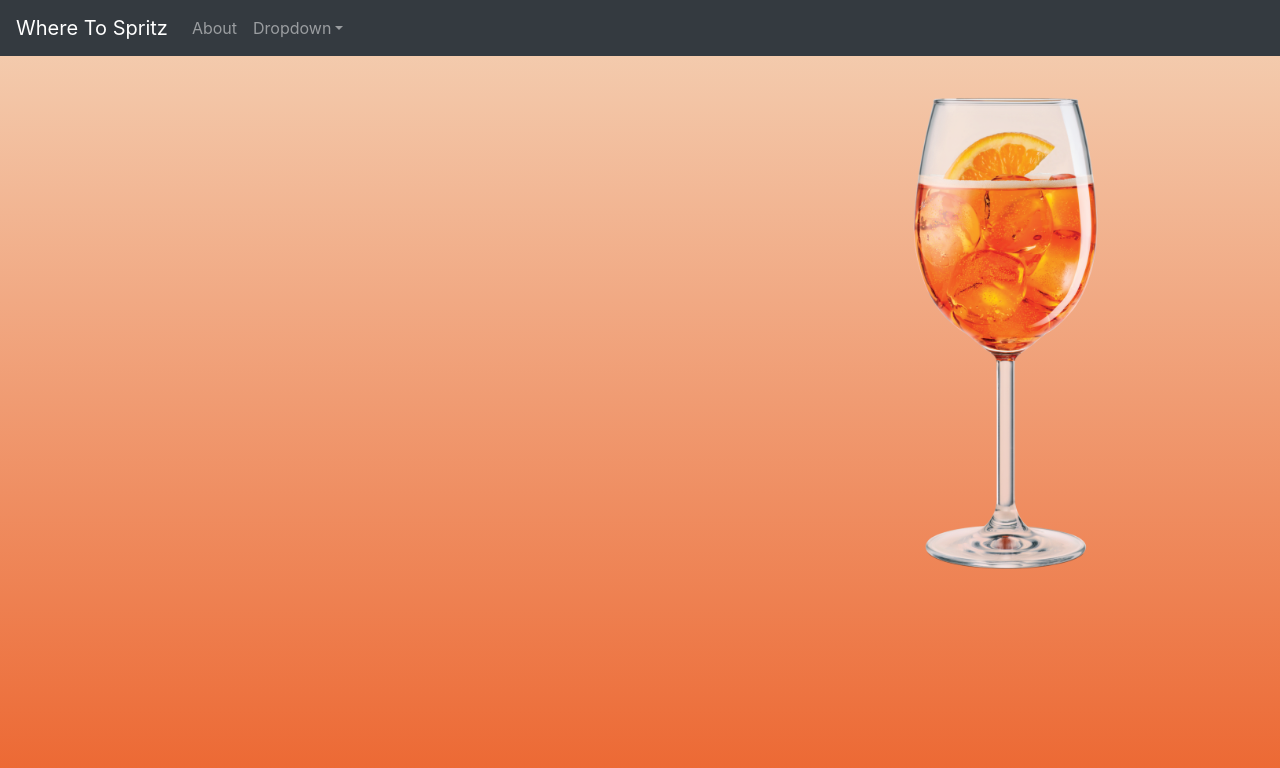
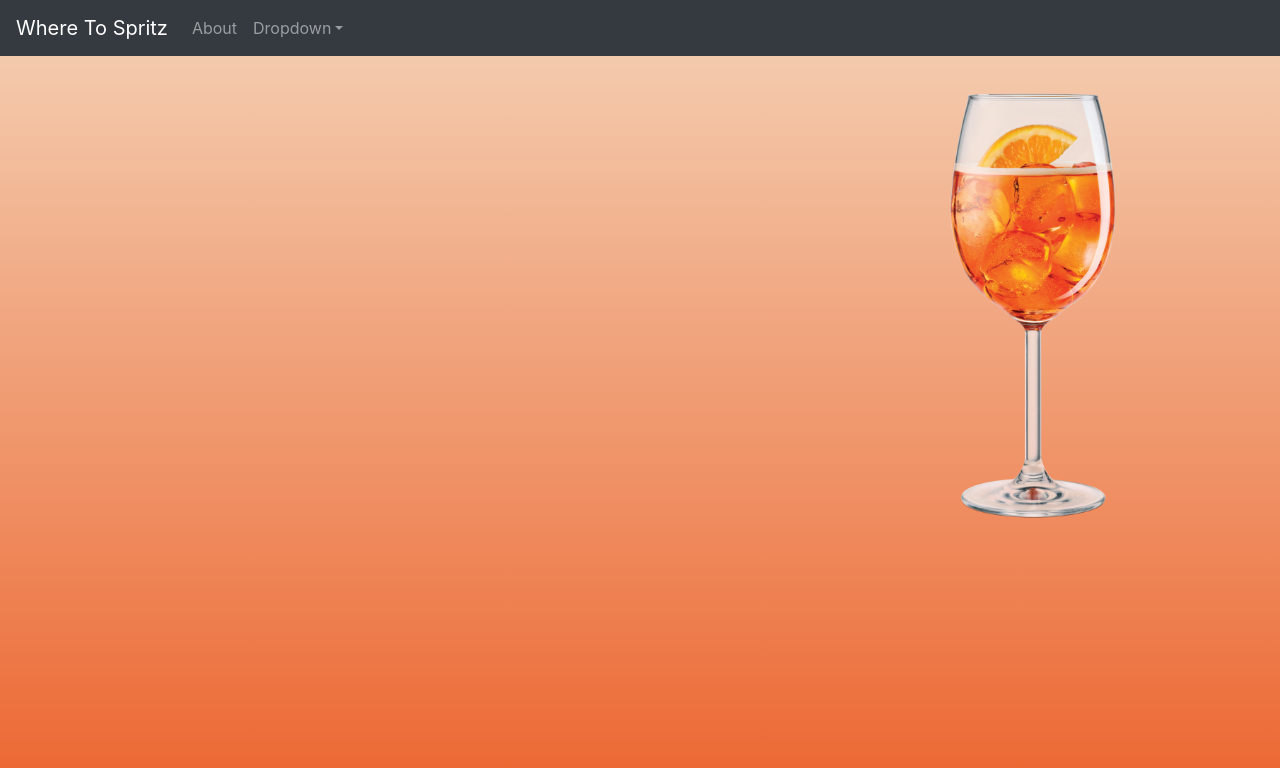
Before and after one commit to bre3760/wheretospritz, a React (Create React App) app in the folder wheretospritz/: page / in a window 1280 px wide. Shown: the top 768 px of the page. Built offline with nearby package versions, Linux system fonts and the light colour scheme.

Commit message:
img update

```diff
--- a/wheretospritz/src/pages/HomePage.js
+++ b/wheretospritz/src/pages/HomePage.js
@@ -7,7 +7,7 @@ import pageStyle from './Pages.module.css'
 function HomePage() {
     return (
         <div className={pageStyle.right}>
-            <Image className={pageStyle.right} src={spritzImage} fluid />
+            <img className={pageStyle.right} src={spritzImage} fluid />
         </div>
     )
 }
```
